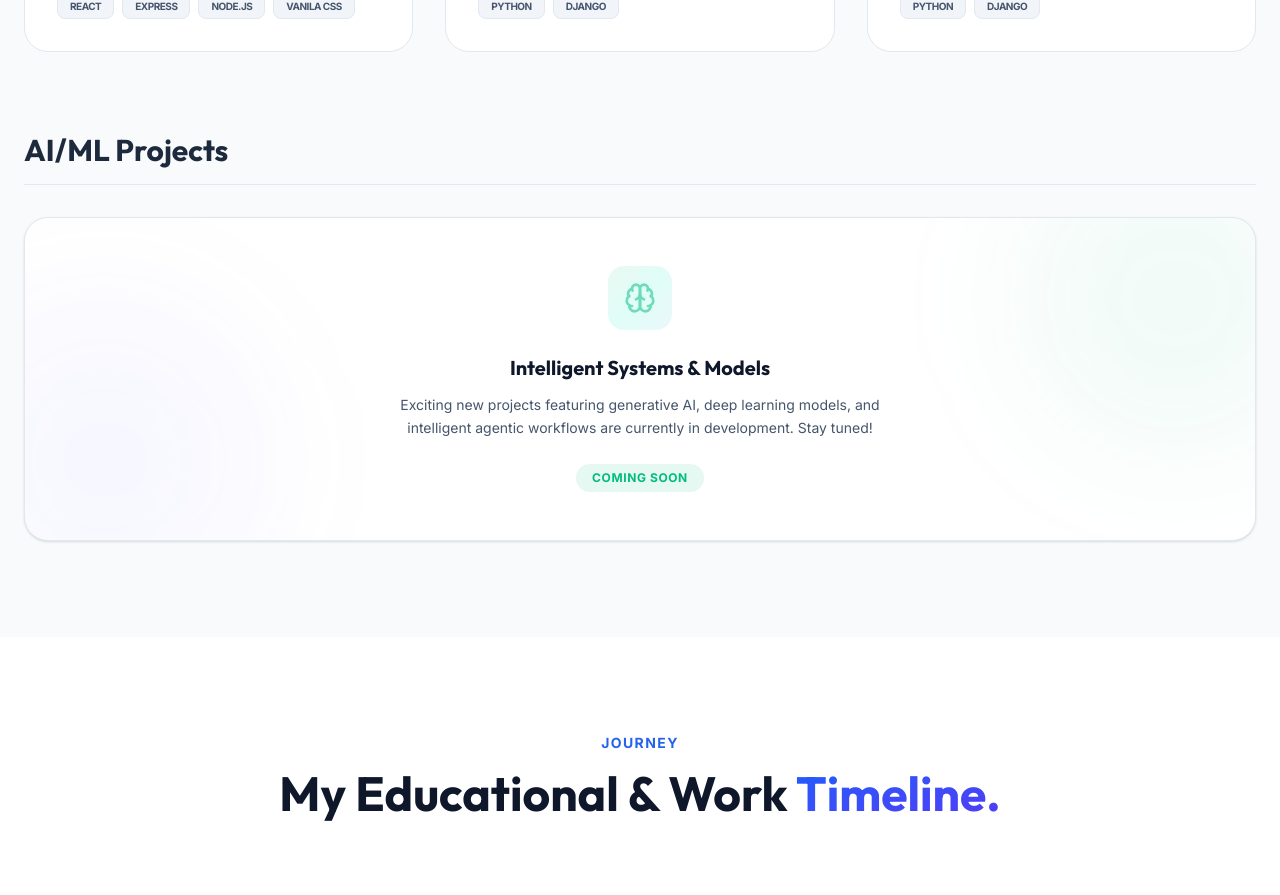
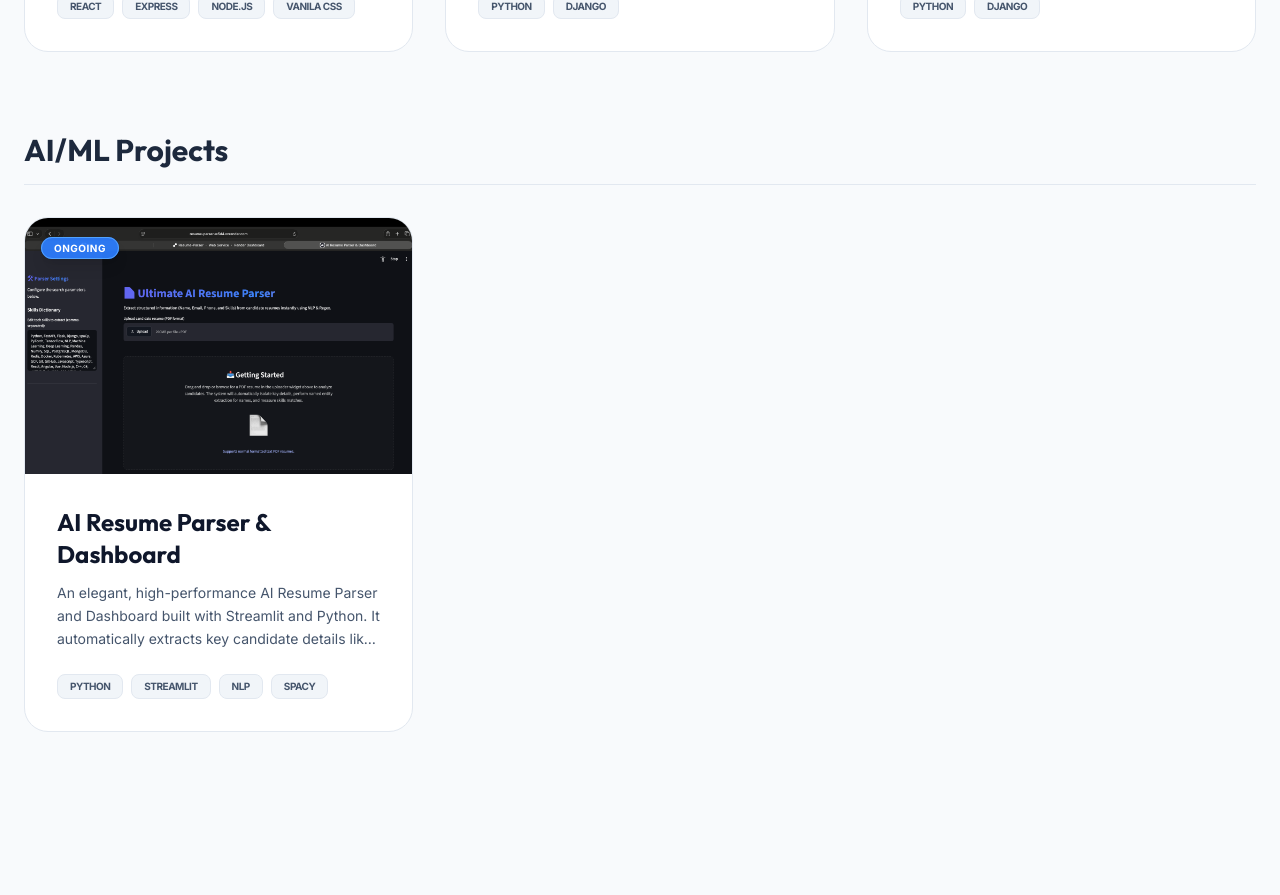
Before and after one commit to saroj-02/Portfolio, a React (Vite) app: page / in a window 1280 px wide. Shown: the part 4680-5575 px from the top of the page. Built offline with nearby package versions, Linux system fonts and the light colour scheme; the HTML template or start-up script is replaced by a standard one.

Commit message:
new Project added

```diff
--- a/src/assets/index.ts
+++ b/src/assets/index.ts
@@ -21,5 +21,6 @@ export { default as surreya_chat } from './surreya-chat.webp';
 export { default as CodeAlpha } from './CodeAlpha.png';
 export { default as Cognifyz } from './Cognifyz.png';
 export { default as Deloitte } from './DataAnalyticsDeloitte.png';
+export { default as ResumeParser } from './ResumeParser.png';
 
 export * from './projectsData';
--- a/src/assets/projectsData.ts
+++ b/src/assets/projectsData.ts
@@ -16,7 +16,8 @@ import {
   Social_Media,
   Task_Manager,
   portfolio,
-  surreya_chat
+  surreya_chat,
+  ResumeParser
 } from './index';
 
 export interface Project {
@@ -28,7 +29,7 @@ export interface Project {
   homepage: string;
   image: string;
   status: 'ongoing' | 'completed';
-  type: 'web';
+  type: 'web' | 'ai-ml';
   figma_url?: string;
 }
 
@@ -164,5 +165,16 @@ export const projectsData: Project[] = [
     image: Lead_Distribution_System,
     status: "completed",
     type: "web"
+  },
+  {
+    index: 12,
+    name: "AI Resume Parser & Dashboard",
+    description: "An elegant, high-performance AI Resume Parser and Dashboard built with Streamlit and Python. It automatically extracts key candidate details like Name, Email, and Technical Skills using spaCy NLP Named Entity Recognition (NER) and robust regex parsing. Features an interactive glassmorphic dashboard with ATS-ready exports.",
+    topics: ['Python', 'Streamlit', 'NLP', 'spaCy', 'pdfplumber'],
+    html_url: "https://github.com/saroj-02/Resume-Parser",
+    homepage: "https://resume-parser-w5d4.onrender.com",
+    image: ResumeParser,
+    status: "ongoing",
+    type: "ai-ml"
   }
 ];
--- a/src/components/Projects.tsx
+++ b/src/components/Projects.tsx
@@ -51,25 +51,24 @@ export function Projects({ isOverlay = false }: { isOverlay?: boolean }) {
             </h4>
           </div>
 
-          <div className="relative overflow-hidden rounded-3xl border border-slate-200 dark:border-slate-800 bg-white dark:bg-slate-900 p-8 md:p-12 text-center group hover:border-emerald-500/30 dark:hover:border-emerald-500/30 transition-all duration-500 shadow-sm">
-            {/* Glowing background shapes */}
-            <div className="absolute -right-20 -top-20 w-80 h-80 rounded-full bg-emerald-500/5 blur-3xl group-hover:bg-emerald-500/10 transition-colors duration-500" />
-            <div className="absolute -left-20 -bottom-20 w-80 h-80 rounded-full bg-indigo-500/5 blur-3xl group-hover:bg-indigo-500/10 transition-colors duration-500" />
-
-            <div className="relative z-10 max-w-lg mx-auto flex flex-col items-center">
-              <div className="w-16 h-16 rounded-2xl bg-gradient-to-br from-emerald-500/10 via-teal-100/60 to-cyan-500/10 flex items-center justify-center mb-6 group-hover:scale-110 transition-transform duration-500">
-                <Brain className="text-emerald-500 w-8 h-8 animate-pulse" />
-              </div>
-              <h5 className="text-xl font-bold font-outfit mb-3 text-slate-900 dark:text-white">
-                Intelligent Systems & Models
-              </h5>
-              <p className="text-slate-600 dark:text-slate-400 text-sm leading-relaxed mb-6">
-                Exciting new projects featuring generative AI, deep learning models, and intelligent agentic workflows are currently in development. Stay tuned!
-              </p>
-              <div className="inline-flex items-center gap-2 px-4 py-1.5 rounded-full bg-emerald-500/10 text-emerald-500 font-bold text-xs uppercase tracking-wider">
-                Coming Soon
-              </div>
-            </div>
+          <div className="grid grid-cols-1 md:grid-cols-2 lg:grid-cols-3 gap-8 mb-20">
+            {projectsData
+              .filter((project) => project.type === 'ai-ml')
+              .map((project) => (
+                <ProjectCard
+                  key={project.name}
+                  index={project.index}
+                  name={project.name}
+                  description={project.description}
+                  topics={project.topics}
+                  html_url={project.html_url}
+                  homepage={project.homepage}
+                  image={project.image}
+                  status={project.status}
+                  figma_url={project.figma_url}
+                  onShowUnderDevelopment={(name) => setSelectedProject(name)}
+                />
+              ))}
           </div>
         </div>
 
```
Also changed, not shown: src/assets/ResumeParser.png (added), 5 other files (tests, documents, lock files or other folders).
